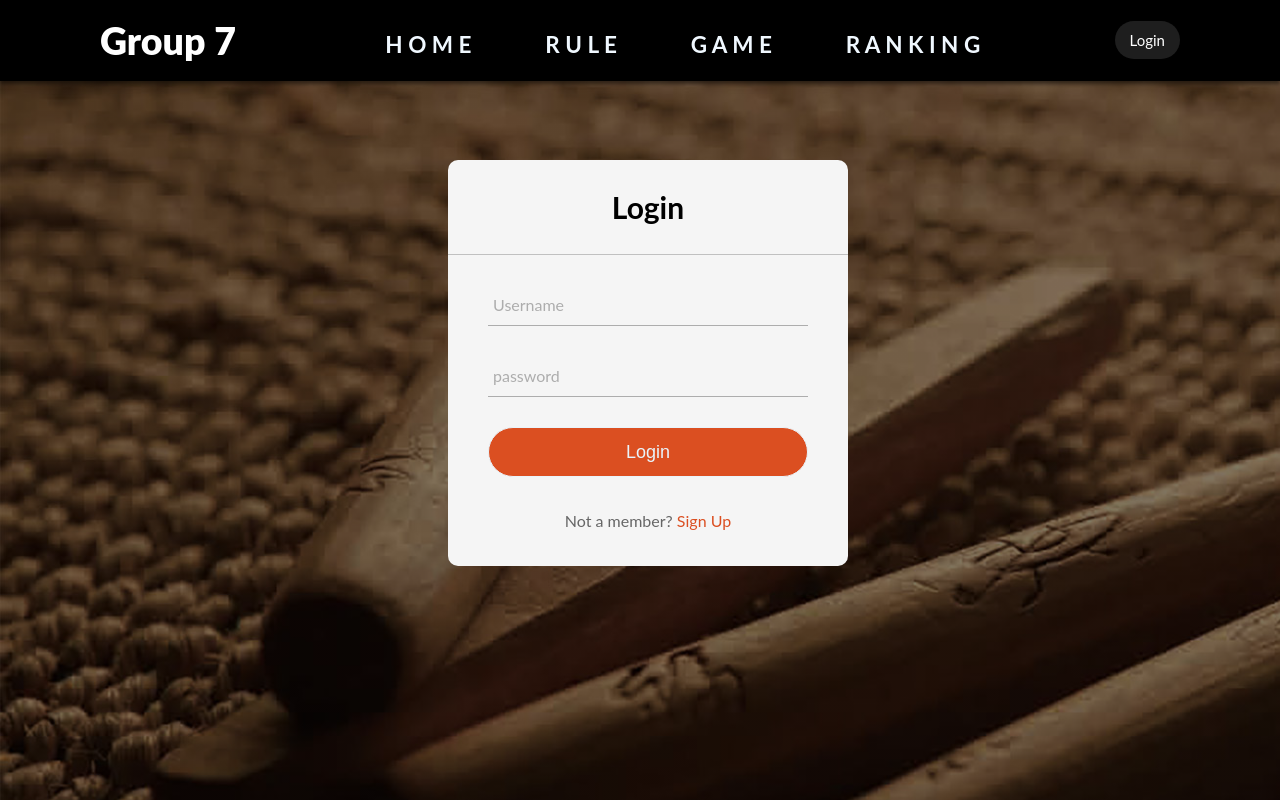
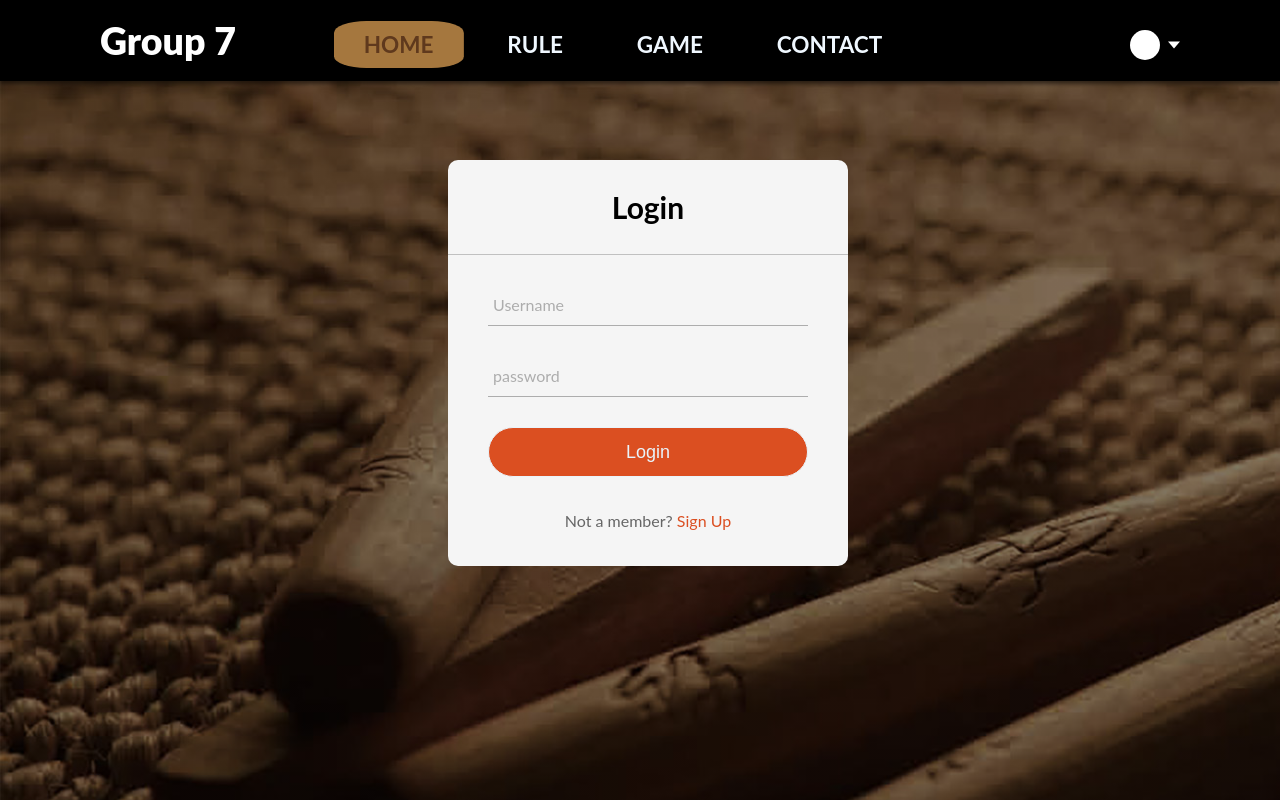
Before and after one commit to HaneulPark7275/Project, a plain HTML site: page login.html in a window 1280 px wide. Drawn offline with Linux system fonts and the light colour scheme.

Commit message:
navbarprofile

```diff
--- a/css/navbar.css
+++ b/css/navbar.css
@@ -52,9 +52,12 @@
   padding: 10px 30px;
   border-radius: 25%;
   /* backgrond animation */
-    background: linear-gradient(to top,
+  background: linear-gradient(
+      to top,
       rgb(165, 119, 62) 50%,
-            rgba(122, 255, 255, 0) 50%) top;
+      rgba(122, 255, 255, 0) 50%
+    )
+    top;
   background-size: 100% 200%;
   transition: 0.5s ease-out;
 }
@@ -73,21 +76,94 @@
 .yutstyle ul li a:hover p {
   animation: Rotate 0.5s linear 1;
 }
+.dropdown {
+  margin-top: 10px;
+  position: relative;
+  display: inline-block;
+  min-width: 15em;
+  height: 30px;
+}
+.dropdown * {
+  box-sizing: border-box;
+}
+.profile {
+  background-color: white;
+  display: inline-block;
+  width: 30px;
+  height: 30px;
+  border-radius: 100%;
+  margin-right: 20px;
 
-.grayback ul {
-    display: flex;
-    justify-content: center;
-    align-items: center;
-    gap: 40px;
+  position: absolute;
+
+  top: 50%;
+  transform: translateY(-50%);
+  right: 0px;
+}
+.caret {
+  display: inline-block;
+
+  position: absolute;
+  top: 50%;
+  right: 0px;
+  transform: translateY(-50%);
+
+  /* make design */
+  width: 0px;
+  height: 0px;
+  border-left: 6px solid transparent;
+  border-right: 6px solid transparent;
+  border-top: 7px solid #fff;
+
+  transition: 0.3s;
 }
 
-.grayback ul li a {
-    padding: 10px 15px;
-    color: #fff;
-    border-radius: 20px;
+.caret-rotate {
+  transform: translateY(-50%) rotate(180deg);
 }
 
-.grayback ul li a:hover,
-.grayback ul li a.active {
-    background: rgb(30, 30, 30);
+.menu {
+  list-style: none;
+  padding: 0.2em 0.5em;
+  background: #323741;
+  border: 1px #363a43 solid;
+  box-shadow: 0 0.5em 1em rgba(0, 0, 0, 0.2);
+  border-radius: 0.5em;
+  color: #9fa5b5;
+  position: absolute;
+  top: 3em;
+  left: 50%;
+  width: 100%;
+  transform: translateX(-50%);
+
+  opacity: 0;
+  display: none;
+  transition: 0.2s;
+  z-index: 1;
 }
+.menu .bigProfile {
+  background: #fff;
+  display: block;
+  width: 12em;
+  height: 12em;
+  border-radius: 100%;
+  margin: 1em;
+}
+.dropdown-divider {
+  border-top: 1px solid rgba(255, 255, 255, 0.2);
+  display: block;
+  height: 0;
+}
+.menu li {
+  padding: 0.7em 0.5em;
+  margin: 0.3em 0;
+  border-radius: 0.5em;
+  cursor: pointer;
+}
+.menu li:hover {
+  background: #2a2d35;
+}
+.menu-open {
+  display: block;
+  opacity: 1;
+}
--- /dev/null
+++ b/js/dropdown.js
@@ -0,0 +1,11 @@
+const dropdown = document.querySelector(".dropdown");
+// const profile = document.querySelector(".profile");
+const caret = document.querySelector(".caret");
+const menu = document.querySelector(".menu");
+// const options = dropdown.querySelectorAll(".menu li");
+// const selected = dropdown.querySelector(".selected");
+
+dropdown.addEventListener("click", () => {
+  caret.classList.toggle("caret-rotate");
+  menu.classList.toggle("menu-open");
+});
--- a/login.html
+++ b/login.html
@@ -14,50 +14,38 @@
       <nav class="yutstyle">
         <ul>
           <li>
-            <a href="home.html">
-              <span>H</span>
-              <span>o</span>
-              <span>m</span>
-              <span>e</span>
+            <a href="home.html" class="active">
+              <p>Home</p>
             </a>
           </li>
           <li>
             <a href="rule.html">
-              <span>R</span>
-              <span>u</span>
-              <span>l</span>
-              <span>e</span>
+              <p>Rule</p>
             </a>
           </li>
           <li>
             <a href="game.html">
-              <span>G</span>
-              <span>a</span>
-              <span>m</span>
-              <span>e</span>
+              <p>Game</p>
             </a>
           </li>
           <li>
-            <a href="#">
-              <span>R</span>
-              <span>a</span>
-              <span>n</span>
-              <span>k</span>
-              <span>i</span>
-              <span>n</span>
-              <span>g</span>
-            </a>
+            <a href="#"> <p>Contact</p></a>
           </li>
         </ul>
       </nav>
-      <nav class="grayback">
-        <ul>
-          <li>
-            <a href="login.html" id="login" class="active">Login</a>
-          </li>
+
+      <div class="dropdown">
+        <div class="profile"></div>
+        <div class="caret"></div>
+        <ul class="menu">
+          <div class="bigProfile"></div>
+          <div class="dropdown-divider"></div>
+          <li>welcome haeguri</li>
+          <li>로그아웃</li>
         </ul>
-      </nav>
+      </div>
     </div>
+
 
     <div class="center">
 
@@ -85,4 +73,5 @@
 
     </div>
    </body>
+   <script src="js/dropdown.js"></script>
 </html>
```
Also changed, not shown: game.html (+17 -17 lines), home.html (+29 -14 lines), join.html (+17 -28 lines), rule.html (+14 -11 lines). Lines whose indentation alone changed are shown as unchanged.
